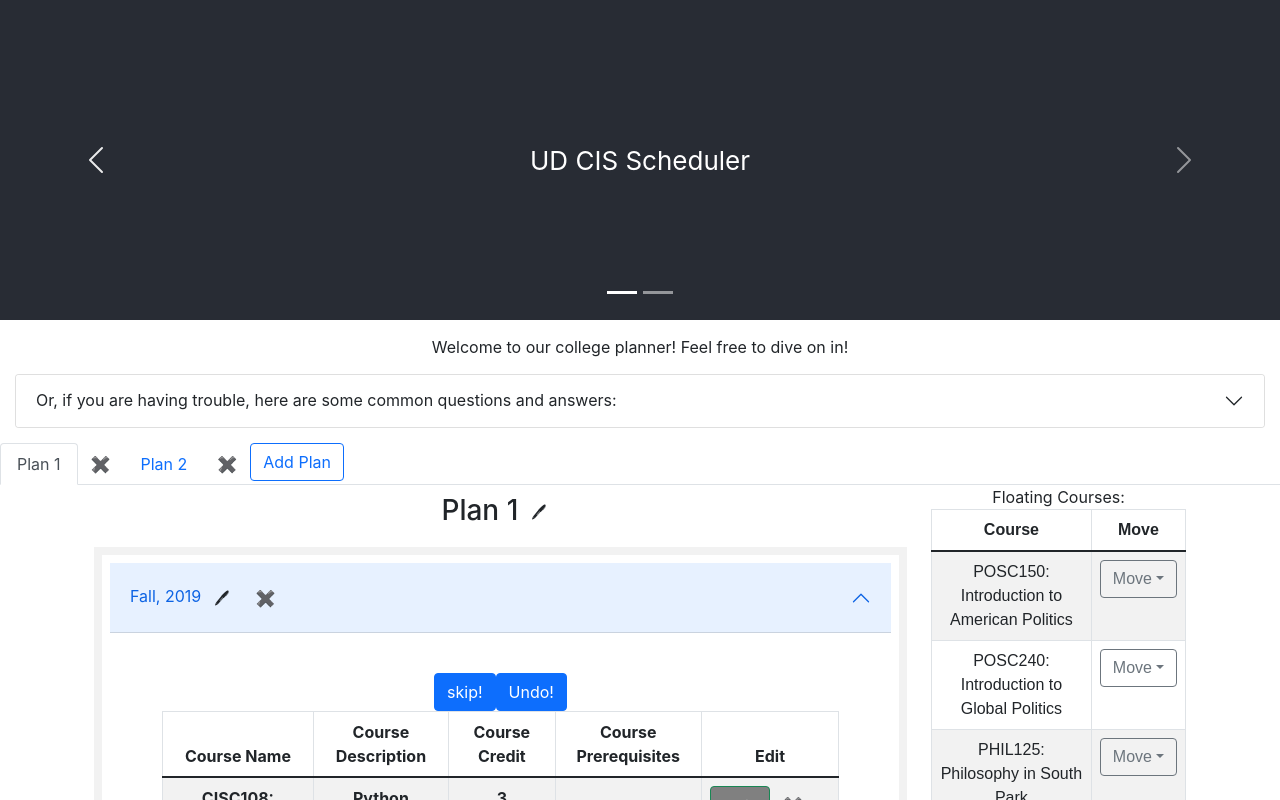
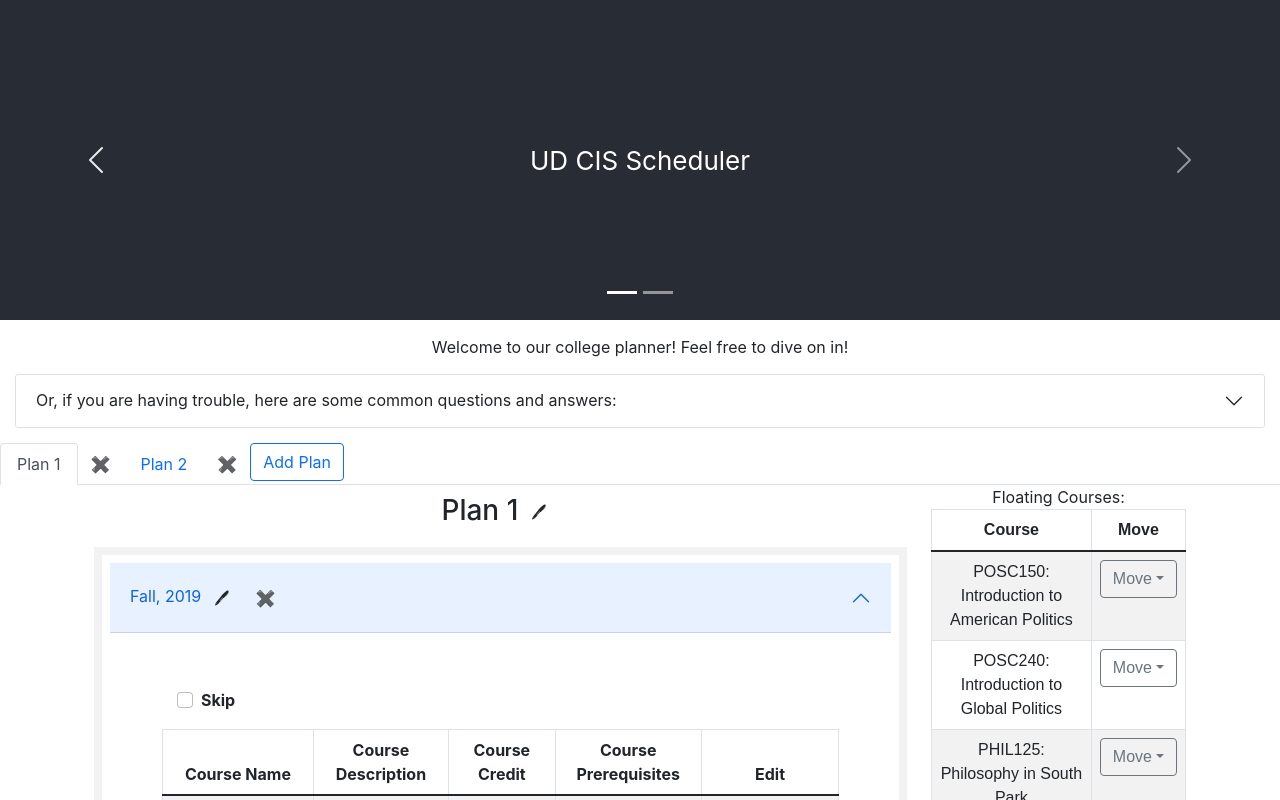
Before and after one commit to UD-CISC275-S22/cis-scheduler-team24, a React (Create React App) app: page / in a window 1280 px wide. Shown: the top 800 px of the page. Built offline with nearby package versions, Linux system fonts and the light colour scheme.

Commit message:
Changed skip button to a single checkbox

```diff
--- a/src/App.css
+++ b/src/App.css
@@ -105,3 +105,8 @@
     text-align: left;
     padding: 15px;
 }
+
+.skip-button {
+    text-align: start;
+    padding: 15px;
+}
--- a/src/components/listCourses.tsx
+++ b/src/components/listCourses.tsx
@@ -24,8 +24,7 @@ export function ListCourses({
     setSemesterCourses,
     removeSemesterCourses,
     updateCourses,
-    updateSemesterCourses,
-    Noskip
+    updateSemesterCourses
 }: {
     allCourses: Course[];
     semesterCourses: Course[];
@@ -39,7 +38,6 @@ export function ListCourses({
     removeSemesterCourses: () => void;
     updateCourses: (newCourse: Course) => void;
     updateSemesterCourses: (newCourse: Course) => void;
-    Noskip: () => void;
 }): JSX.Element {
     const [showAddModal, setShowAddModal] = useState(false);
     showAddModal;
@@ -112,24 +110,10 @@ export function ListCourses({
         removeSemesterCourses();
     }
 
-    function undeleteAllCourse() {
-        setSemesterCourses(semesterCourses);
-        Noskip();
-    }
     return (
         <div>
             <Row>
                 <Col>
-                    <div style={{ marginLeft: "auto" }}>
-                        <span>
-                            <Button onClick={deleteAllCourse}>skip!</Button>
-                            <span>
-                                <Button onClick={undeleteAllCourse}>
-                                    Undo!
-                                </Button>
-                            </span>
-                        </span>
-                    </div>
                     <Table striped bordered hover>
                         <thead>
                             <tr>
--- /dev/null
+++ b/src/components/skipSemester.tsx
@@ -0,0 +1,63 @@
+import React from "react";
+import { Form } from "react-bootstrap";
+import { Course } from "../interfaces/course";
+
+export function SkipSemester({
+    isSkipped,
+    semesterCourses,
+    floatingCourses,
+    takenCourses,
+    setSkipped,
+    setFloats,
+    setTakenCourses
+}: {
+    isSkipped: boolean;
+    semesterCourses: Course[];
+    floatingCourses: Course[];
+    takenCourses: Course[];
+    setSkipped: (skip: boolean) => void;
+    setFloats: (courses: Course[]) => void;
+    setTakenCourses: (courses: Course[]) => void;
+}): JSX.Element {
+    function changeSkip() {
+        isSkipped ? unskipCourse() : skipCourse();
+    }
+
+    function skipCourse() {
+        setSkipped(true);
+        setFloats([...floatingCourses, ...semesterCourses]);
+        setTakenCourses(
+            takenCourses.filter(
+                (course: Course): boolean =>
+                    !semesterCourses
+                        .map((semCourse: Course): number => semCourse.id)
+                        .includes(course.id)
+            )
+        );
+    }
+
+    function unskipCourse() {
+        setSkipped(false);
+        setFloats(
+            floatingCourses.filter(
+                (course: Course): boolean =>
+                    !semesterCourses
+                        .map((semCourse: Course): number => semCourse.id)
+                        .includes(course.id)
+            )
+        );
+        setTakenCourses([...takenCourses, ...semesterCourses]);
+    }
+
+    return (
+        <div className="skip-button">
+            <Form.Check
+                type="checkbox"
+                id="check-skip"
+                label="Skip"
+                checked={isSkipped}
+                onChange={changeSkip}
+            ></Form.Check>
+        </div>
+    );
+}
--- a/src/components/viewSemester.tsx
+++ b/src/components/viewSemester.tsx
@@ -4,6 +4,7 @@ import { Container, Table } from "react-bootstrap";
 import { Semester } from "../interfaces/semester";
 import { Course } from "../interfaces/course";
 import { ListCourses } from "./listCourses";
+import { SkipSemester } from "./skipSemester";
 
 export function ViewSemester({
     semester,
@@ -31,6 +32,8 @@ export function ViewSemester({
             semester.courses.includes(course.id)
         )
     );
+
+    const [isSkipped, setSkipped] = useState<boolean>(false);
 
     function removeSemesterCourses(): void {
         setFloats(
@@ -62,21 +65,6 @@ export function ViewSemester({
         );
     }
 
-    function Noskip(): void {
-        setFloats(
-            floatingCourses.filter(
-                (course: Course): boolean =>
-                    !semester.courses.includes(course.id)
-            )
-        );
-        setRequirements([...requiredCourses]);
-        setSemesterCourses(
-            courses.filter((course: Course): boolean =>
-                semester.courses.includes(course.id)
-            )
-        );
-    }
-
     function updateSemesterCourses(newCourse: Course): void {
         setSemesterCourses([...semesterCourses, newCourse]);
     }
@@ -88,6 +76,18 @@ export function ViewSemester({
                     <thead>
                         <tr>
                             <th>
+                                <SkipSemester
+                                    isSkipped={isSkipped}
+                                    semesterCourses={semesterCourses}
+                                    floatingCourses={floatingCourses}
+                                    takenCourses={takenCourses}
+                                    setSkipped={setSkipped}
+                                    setFloats={setFloats}
+                                    setTakenCourses={setTakenCourses}
+                                ></SkipSemester>
+                                {isSkipped ? (
+                                    <div></div>
+                                ) : (
                                     <ListCourses
                                         allCourses={courses}
                                         semesterCourses={semesterCourses}
@@ -105,8 +105,8 @@ export function ViewSemester({
                                         updateSemesterCourses={
                                             updateSemesterCourses
                                         }
-                                    Noskip={Noskip}
                                     ></ListCourses>
+                                )}
                             </th>
                         </tr>
                     </thead>
```
Also changed, not shown: 1 other file (tests, documents, lock files or other folders). Lines whose indentation alone changed are shown as unchanged.
